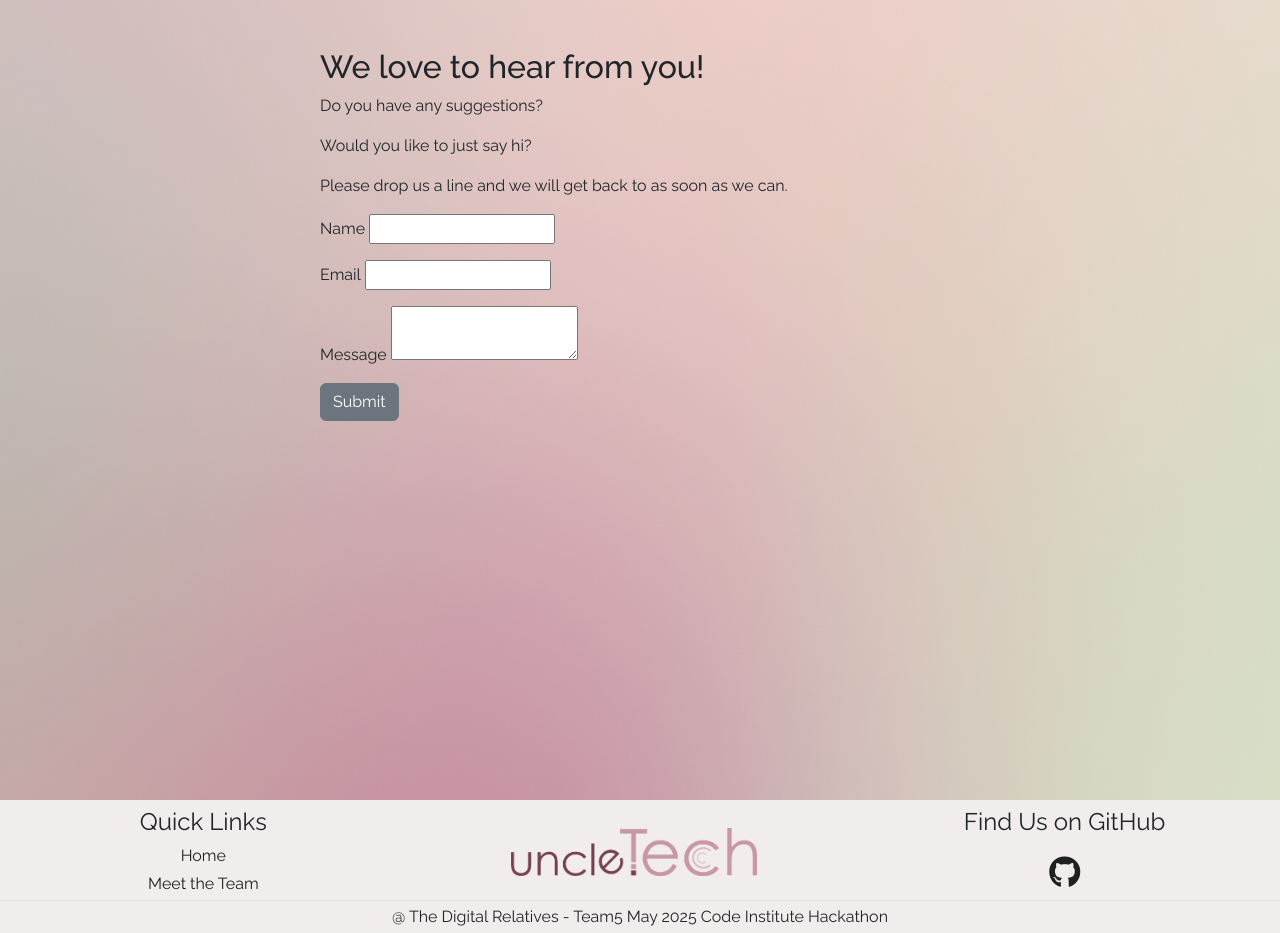
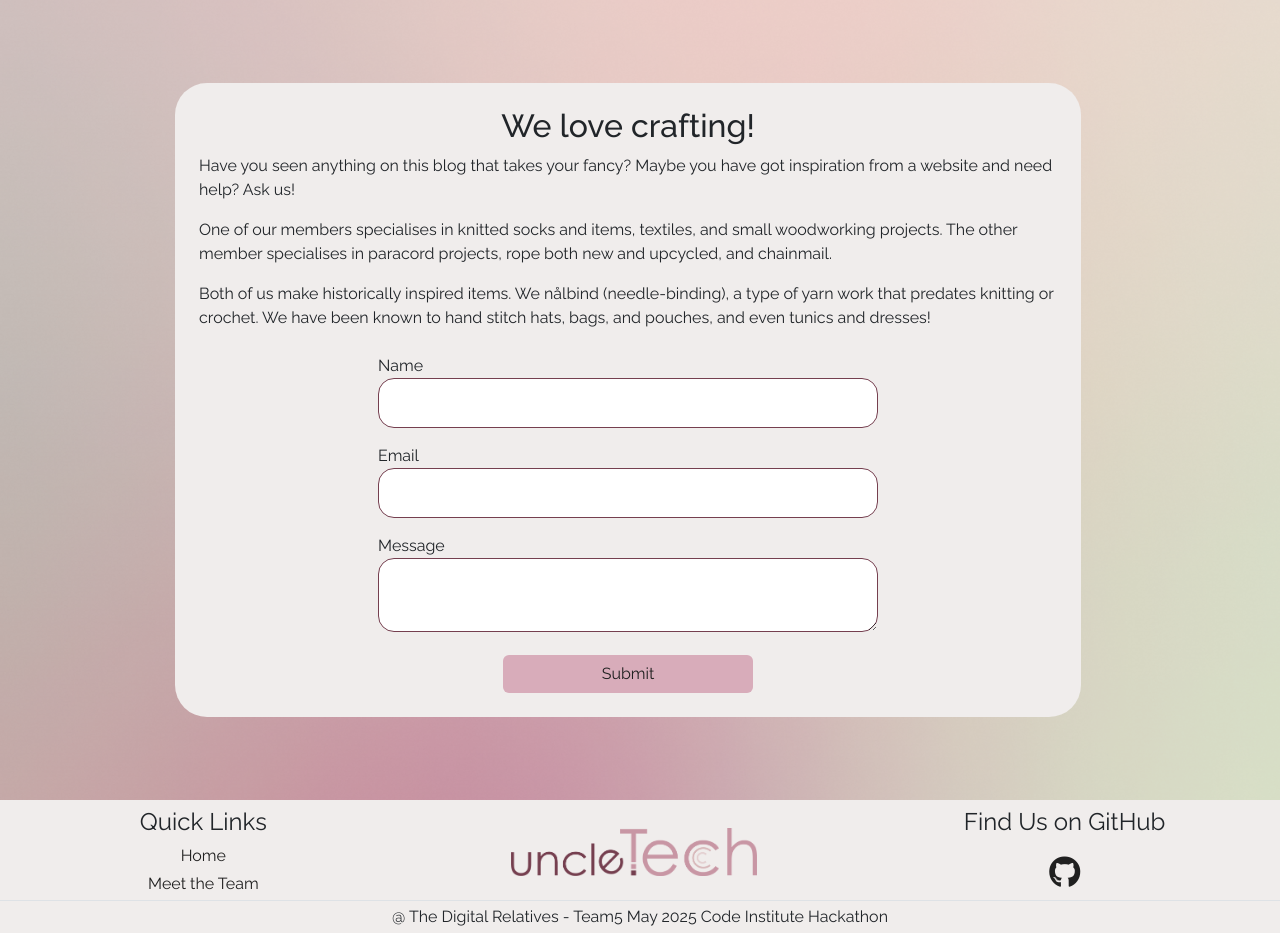
Before and after one commit to Swewi/Hackteam5_may25, a Django app: template contact/templates/contact/contact.html in a window 1280 px wide. Shown: the part 80-1013 px from the top of the page. Run offline with Django 5.2, Linux system fonts and the light colour scheme; the template is opened without the code that fills it, so the values that code supplies are empty, except form fields; tables that the repository leaves empty hold one stand-in row (values such as "Sample post"); form fields are guessed from the names that the template uses.

Commit message:
styled contuct page

```diff
--- a/contact/templates/contact/contact.html
+++ b/contact/templates/contact/contact.html
@@ -4,33 +4,52 @@
 {% block content %}
 
 <!-- Contact form page -->
-<div class="row g-0 justify-content-center">
-    <div class="col-12 col-md-6 my-5" id="contact-pg">
-        <h2 id="contact-heading">We love to hear from you!</h2>
-        <div id="contact-description">
-            <p>Do you have any suggestions?</p>
-            <p>Would you like to just say hi?</p>
-            <p>Please drop us a line and we will get back to as soon as we can.</p>
+<div class="container-md min-vh-100 d-flex align-items-center py-4">
+    <div class="row justify-content-center w-100">
+        <div class="col-12 col-lg-10">
+            <div class="text-background rounded-5 p-4" id="contact-pg">
+                <h2 id="contact-heading" class="text-center">We love crafting!</h2>
+                <div id="contact-description" class="text-start">
+                    <p>Have you seen anything on this blog that takes your fancy? Maybe you have got inspiration from a website
+                        and need help? Ask us!</p>
+                    <p>One of our members specialises in knitted socks and items, textiles, and small woodworking projects. The
+                        other member specialises in paracord projects, rope both new and upcycled, and chainmail.</p>
+                    <p>Both of us make historically inspired items. We nålbind (needle-binding), a type of yarn work
+                        that predates knitting or crochet. We have been known to hand stitch hats, bags, and pouches, and even
+                        tunics and dresses!</p>
                 </div>
-        <!-- Form to be used for contacting/ordering -->
-        <form id="contactForm" class="contact-form" method="post" action="{% url 'contact' %}">
+                <!-- Form to be used for contacting -->
+                <div class="d-flex justify-content-center mt-4">
+                    <form id="contactForm" class="contact-form w-100" style="max-width: 500px;" method="post" action="{% url 'contact' %}">
+
                         {% csrf_token %}
                       {{ contact_form.non_field_errors }}
                       <p id="contact-name">
                         {{ contact_form.name.label_tag }}
+                        <br />
                         {{ contact_form.name }}
                       </p>
                       <p id="contact-email">
                         {{ contact_form.email.label_tag }}
+                        <br />
                         {{ contact_form.email }}
                       </p>
                       <p id="contact-msg">
                         {{ contact_form.message.label_tag }}
+                        <br />
                         {{ contact_form.message }}
                       </p>
-            <button id="contact-submit" class="btn btn-secondary btn-signup" type="submit" aria-label="Submit">Submit</button>
+                      <div class="d-flex justify-content-center">
+                        <button id="contact-submit" class="btn btn-custom rounded-2" type="submit" aria-label="Submit">
+                          Submit
+                        </button>
+                      </div>
                     </form>
                   </div>
             </div>
+        </div>
+    </div>
+</div>
+
 
 {% endblock %}
--- a/home/templates/home/index.html
+++ b/home/templates/home/index.html
@@ -26,7 +26,7 @@
     <div class="row mt-4">
       <div class="col-md-12">
         <div class="text-background rounded-5 padding-2 text-start">
-            <h3 class="text-start">Meet uncleTech</h3>
+            <h3 class="text-center">Meet uncleTech</h3>
           <p>
             Meet Uncle Tech — Your Friendly Tech Helper!
             Struggling with the Wi-Fi? Can't find the settings on your phone?
--- a/static/css/contact.css
+++ b/static/css/contact.css
@@ -0,0 +1,27 @@
+#contactForm input,
+  #contactForm textarea {
+    width: 100%;
+    max-width: 100%;
+    box-sizing: border-box;
+  }
+
+  #contactForm input,
+  #contactForm textarea {
+    width: 100%;
+    border: 1px solid var(--menu-color);
+    border-radius: 1rem;
+    padding: 0.75rem 1rem;
+    background-color: #ffffff;
+    font-size: 1rem;
+  }
+
+  #contactForm input:focus,
+  #contactForm textarea:focus {
+    outline: none;
+    box-shadow: 0 0 0 0.15rem rgba(255, 0, 157, 0.25);
+    background-color: #fff;
+  }
+
+  #contactForm p {
+    margin-bottom: 1rem;
+  }
--- a/static/css/style.css
+++ b/static/css/style.css
@@ -11,6 +11,7 @@
     --footer-text: #f5f5f5;
     --font-color: #202020;
     --btn-light-color: #d8acba;
+    --btn-dark-color: #854459;
     --btn-hover: #d9d7c4;
     --btn-dark-color: #854459;
 }
```
Lines whose indentation alone changed are shown as unchanged.
